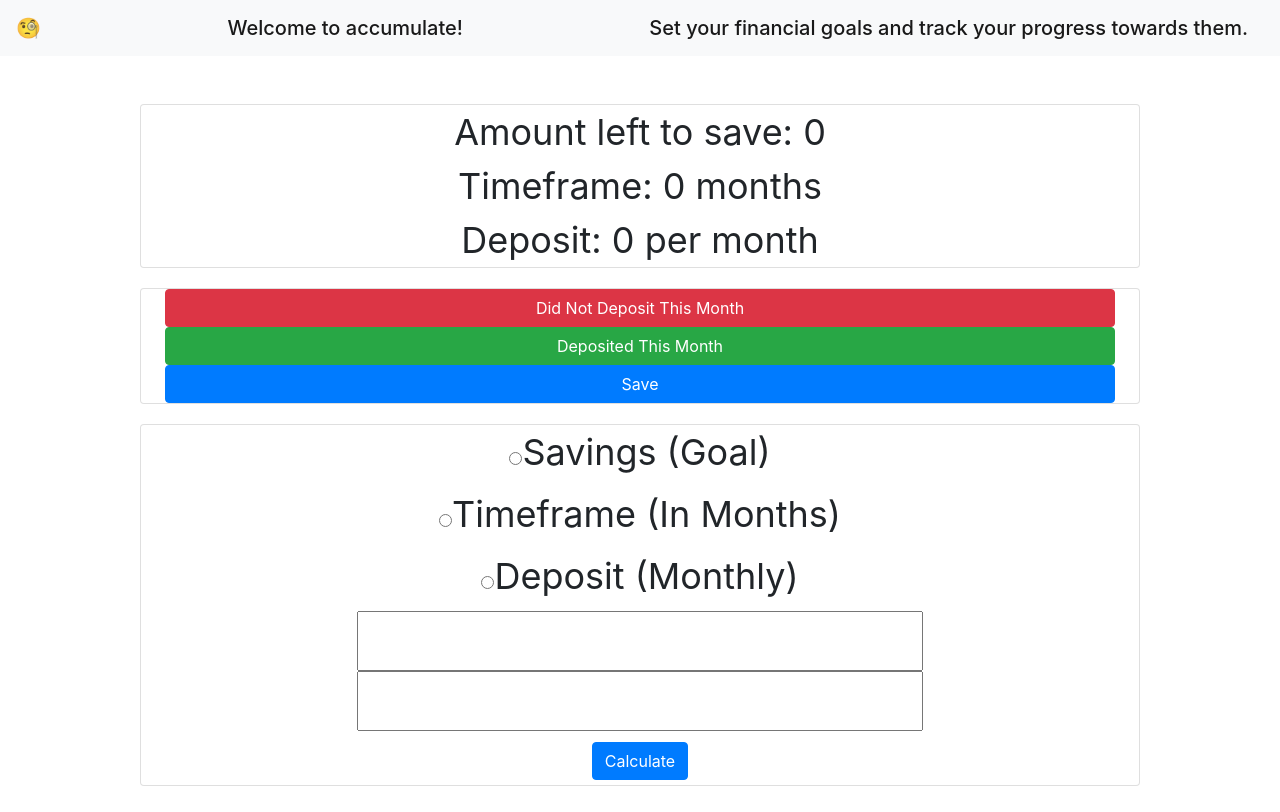
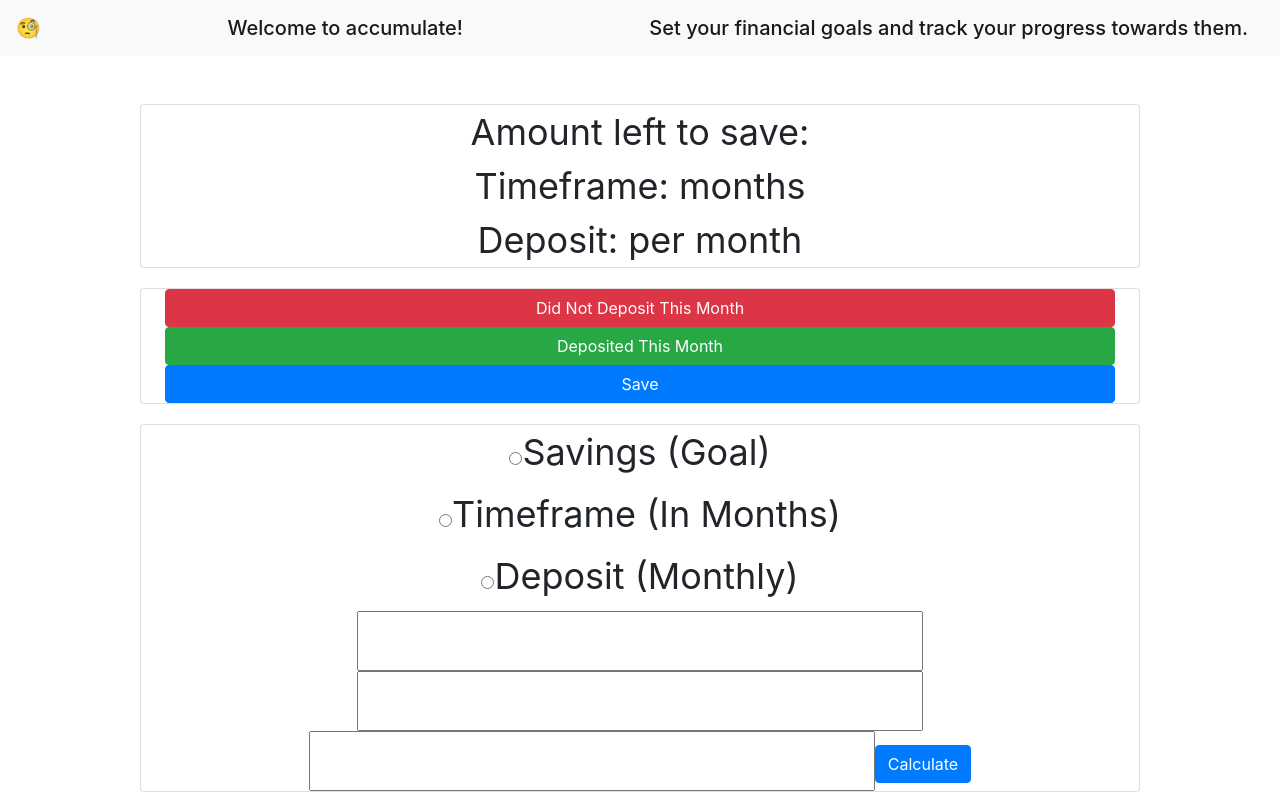
Before and after one commit to benorule/accumulate, a React (Create React App) app in the folder client/: page /track in a window 1280 px wide. Built offline with nearby package versions, Linux system fonts and the light colour scheme; no server answers.

Commit message:
use react router to arrange app putting current webpage as separate component

```diff
--- a/client/package.json
+++ b/client/package.json
@@ -11,6 +11,7 @@
     "bootstrap": "^4.5.2",
     "react": "^16.13.1",
     "react-dom": "^16.13.1",
+    "react-router-dom": "^5.2.0",
     "react-scripts": "3.4.3"
   },
   "scripts": {
--- a/client/src/App.js
+++ b/client/src/App.js
@@ -6,6 +6,8 @@ import GoalContext from "./utils/GoalContext";
 import Form from "./components/Form";
 import "./App.css";
 import axios from "axios";
+import { BrowserRouter as Router, Route } from "react-router-dom";
+import Track from "./pages/track.js";
 
 function App() {
   const [goalState, setGoalState] = useState({
@@ -60,9 +62,9 @@ function App() {
       savings: goalState.savings,
       timeframe: goalState.timeframe,
       deposit: goalState.deposit
-     }).then((res) => {
-       console.log(res);
-      });
+    }).then((res) => {
+      console.log(res);
+    });
   }
 
   const update = () => {
@@ -80,16 +82,26 @@ function App() {
     axios.get("/api/goal").then((res) => {
       setGoalState({ ...goalState, ...res.data[0] })
     });
-  }, [] );
+  }, []);
 
   return (
-    <GoalContext.Provider value={{ goalState, setGoalState, calculate }}>
-      <Nav />
-      <GoalInfo />
-      <MonthBtns changeMonth={changeMonth} save={save} goalState={goalState} update={update} />
-      <Form />
-    </GoalContext.Provider>
+    <Router>
+      <div>
+        <Nav />
+        <Route exact path="/track" component={Track} />
+      </div>
+    </Router>
   );
 }
 
+//   return (
+//     <GoalContext.Provider value={{ goalState, setGoalState, calculate }}>
+//       <Nav />
+//       <GoalInfo />
+//       <MonthBtns changeMonth={changeMonth} save={save} goalState={goalState} update={update} />
+//       <Form />
+//     </GoalContext.Provider>
+//   );
+// }
+
 export default App;
--- /dev/null
+++ b/client/src/pages/track.js
@@ -0,0 +1,25 @@
+import React from "react";
+import GoalInfo from "../components/Goal";
+import MonthBtns from "../components/MonthBtns";
+import Nav from "../components/Nav";
+import GoalContext from "../utils/GoalContext";
+import Form from "../components/Form";
+import "../App.css";
+import goalState from "../App.js";
+import setGoalState from "../App.js";
+import calculate from "../App.js";
+import changeMonth from "../App.js";
+import save from "../App.js";
+import update from "../App.js";
+
+function Track() {
+return (
+    <GoalContext.Provider value={{ goalState, setGoalState, calculate }}>
+      <GoalInfo />
+      <MonthBtns changeMonth={changeMonth} save={save} goalState={goalState} update={update} />
+      <Form />
+    </GoalContext.Provider>
+  );
+}
+
+export default Track;
```
Also changed, not shown: 1 other file (tests, documents, lock files or other folders).
